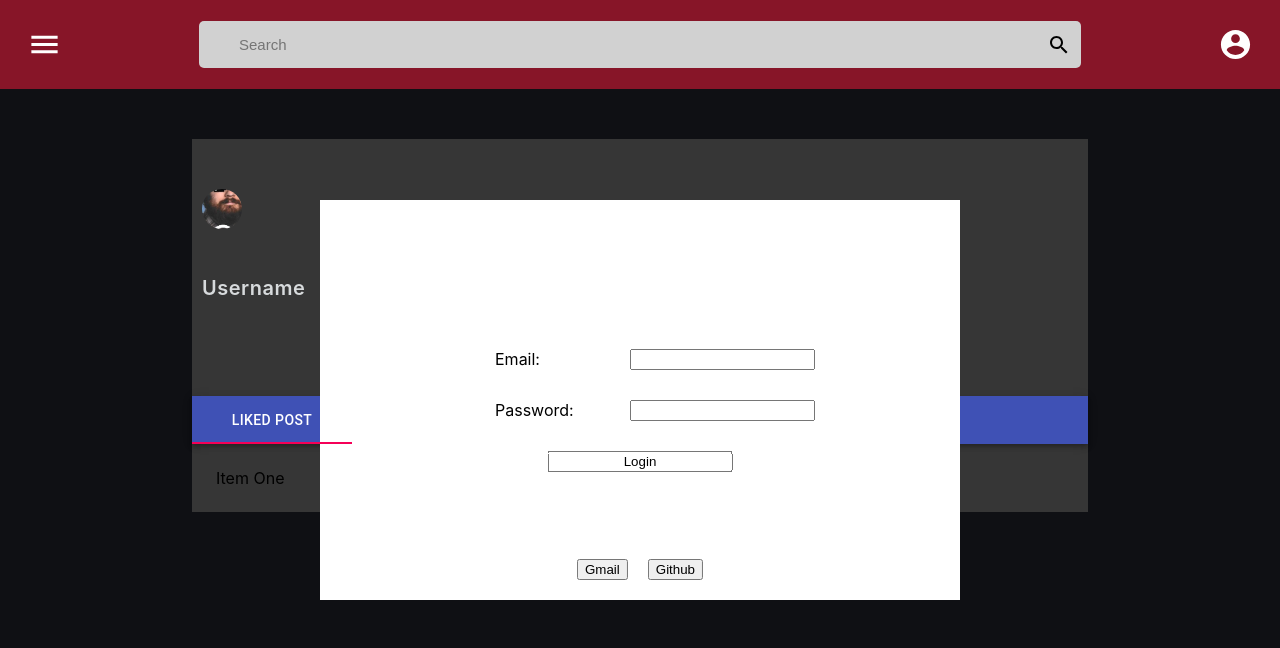
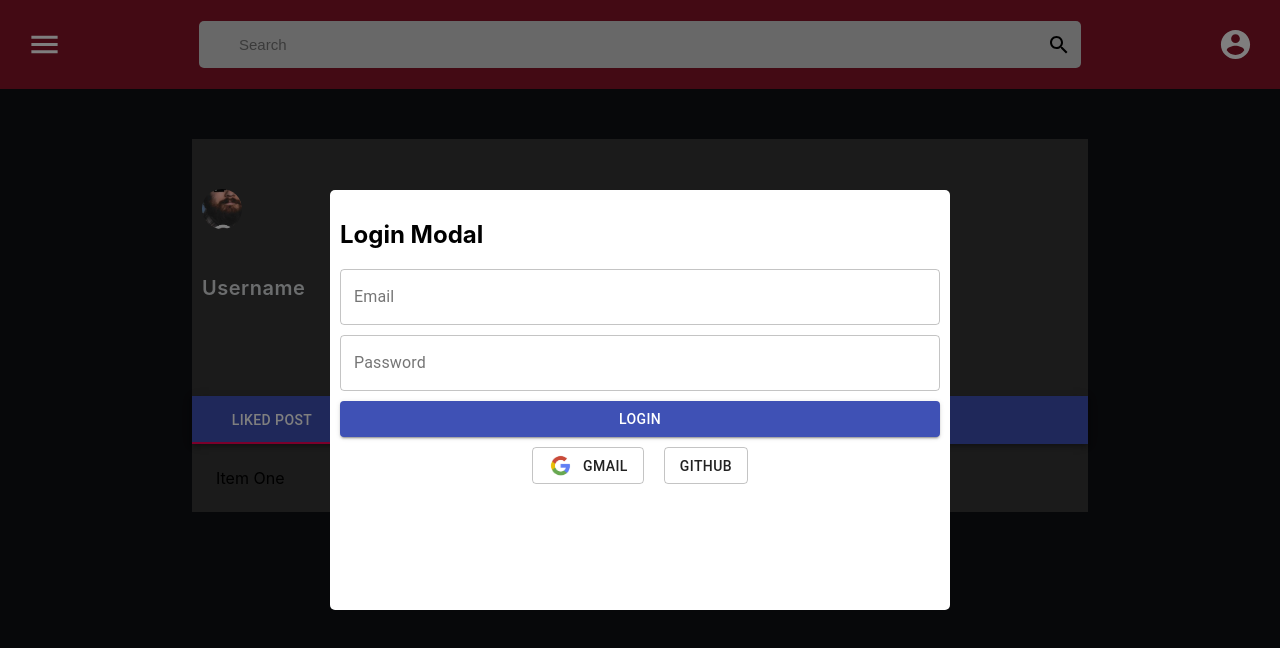
Before and after one commit to FHS-Programming/freddit, a React (Create React App) app: page /profile in a window 1280 px wide. Both pictures are taken after a click on the button 1235 px from the left and 44 px from the top of the page. Shown: the top 648 px of the page. Built offline with nearby package versions, Linux system fonts and the light colour scheme; no server answers.

Commit message:
login modal design

```diff
--- a/src/App.js
+++ b/src/App.js
@@ -26,6 +26,7 @@ function App() {
         <Nav sidebar={toggleSidebar} isLogged={isLogged} />
 
         <Route exact path="/" component={Home} />
+        {/* <Route path="/Post/:id" component={CommentPg}/> */}
         <Route exact path="/profile" >
           <Profile isLogged={isLogged}/>
           </Route>
--- a/src/pages/Home.js
+++ b/src/pages/Home.js
@@ -13,7 +13,6 @@ export default function Home() {
 
   const handleClose = () => {
 	setOpen(false);
-	console.log("hi")
   };
   return (
     <>
--- a/src/pages/login/Login.css
+++ b/src/pages/login/Login.css
@@ -1,49 +1,45 @@
-.login-modal{
-    position: fixed;
-    left:50%;
-    top: 50%;
-    transform: translate(-50%, -50%);
-    background-color: #FFFFFF;
-    height: 50%;
-    width: 50%;
-
+.login-modal {
+  display: flex;
+  align-items: center;
+  justify-content: center;
+}
+.login-modal .modal {
+  background-color: white;
+  outline: none;
+  width: 600px;
+  max-width: 100%;
+  height: 400px;
+  max-height: 100%;
+  margin-left: 20px;
+  margin-right: 20px;
+  border-radius: 5px;
+  padding: 10px;
+}
+.modal .contentM {
+    width: 100%;
+    height: 100%;
+}
+.googleIcon {
+  width: 100%;
+  height: 100%;
+  max-width: 25px;
+  margin-right: 10px;
 }
 
-
-.login-form{
-    position: absolute;
-    left:50%;
-    top:50%;
-    transform: translate(-50%, -50%);
-    width: 50%;
+.login-form {
+  display: flex;
+  flex-direction: column;
+  justify-content: center;
+  width: 100% !important;
+}
+.login-form > * {
+  margin-bottom: 10px !important;
 }
 
-.form-group{
-    padding: 15px;
-    display: flex;
-    width: 100%;
-    align-content: space-between;
+.other-sign-in {
+  justify-content: center;
+  display: flex;
 }
-
-.form-group label{
-    flex: 50%;
+.other-sign-in button {
+  margin: 0 10px;
 }
-
-.form-group input[type="sumbit"]{
-    text-align: center;
-    position: absolute;
-    left: 50%;
-    /* background-color: red; */
-    transform: translate(-50%);
-}
-
-
-.other-sign-in{
-    position: absolute;
-    bottom: 5%;
-    left: 50%;
-    transform: translate(-50%);
-}
-.other-sign-in button{
-    margin: 0 10px;
-}
--- a/src/pages/login/Login.js
+++ b/src/pages/login/Login.js
@@ -2,57 +2,88 @@ import React, { useState } from "react";
 import "./Login.css";
 import IconButton from "@material-ui/core/IconButton";
 import AccountCircleIcon from "@material-ui/icons/AccountCircle";
-import Badge from "@material-ui/core/Badge"
+import Badge from "@material-ui/core/Badge";
 import firebase from "firebase";
+import Modal from "@material-ui/core/Modal";
+import TextField from "@material-ui/core/TextField";
+import Backdrop from "@material-ui/core/Backdrop";
+import Fade from "@material-ui/core/Fade";
+import Button from "@material-ui/core/Button";
+import googleImg from "../../googleLogo.jpg";
 
-
-function LoginModal({gmail}) {
+function LoginModal(props) {
+  const { gmail, openD, loginClose } = props;
   return (
-    <>
-      <div className="login-modal">
-        <form className="login-form">
-          <div className="form-group">
-            <label className="label">Email: </label>
-            <input type="text" name="email" />
+    <Modal
+      className="login-modal"
+      open={openD}
+      aria-labelledby="login-modal"
+      closeAfterTransition
+      BackdropComponent={Backdrop}
+      onClose={loginClose}
+    >
+      <Fade in={openD}>
+        <div className="modal">
+          <div className="contentM">
+          <h2 id="login-modal">Login Modal</h2>
+            <form className="login-form">
+              <TextField
+                type="email"
+                label="Email"
+                variant="outlined"
+                name="email"
+              />
+              <TextField
+                type="password"
+                label="Password"
+                variant="outlined"
+                name="password"
+              />
+              <Button type="sumbit" variant="contained" color="primary">
+                Login
+              </Button>
+            </form>
+            <div className="other-sign-in">
+              <Button onClick={gmail} variant="outlined">
+                <img src={googleImg} alt="G" className="googleIcon" />
+                Gmail
+              </Button>
+              <Button variant="outlined">Github</Button>
+            </div>
           </div>
-          <div className="form-group">
-            <label className="label">Password: </label>
-            <input type="password" name="password" />
-          </div>
-          <div className="form-group">
-            <input type="sumbit" value="Login" />
-          </div>
-        </form>
-        <div className="other-sign-in">
-          <button onClick={gmail}>Gmail</button>
-          <button>Github</button>
         </div>
-      </div>
-    </>
+      </Fade>
+    </Modal>
   );
 }
 
 export default function Login() {
   const [loginModal, setLoginModal] = useState(false);
 
-  const gmail = () =>{
-    var provider =  new firebase.auth.GoogleAuthProvider();
-    firebase.auth().signInWithPopup(provider).then((result)=>{
+  const gmail = () => {
+    var provider = new firebase.auth.GoogleAuthProvider();
+    firebase
+      .auth()
+      .signInWithPopup(provider)
+      .then((result) => {});
+  };
 
-    })
-  }
   const loginClick = () => {
-    return loginModal ? setLoginModal(false) : setLoginModal(true);
+    setLoginModal(true);
   };
+  const loginClose = () => {
+    setLoginModal(false);
+  };
+
   return (
     <>
       <IconButton onClick={loginClick}>
-        <Badge  color="primary" max={99}>
+        <Badge color="primary" max={99}>
           <AccountCircleIcon fontSize="large" />
         </Badge>
       </IconButton>
       <br />
-      {loginModal ? <LoginModal gmail={gmail}/> : null}
+      <LoginModal gmail={gmail} openD={loginModal} loginClose={loginClose} />
 
       {/* <button className="login_button">Log<span className="in_login">out</span></button></> */}
     </>
--- a/src/pages/userprofile/Profile.js
+++ b/src/pages/userprofile/Profile.js
@@ -21,7 +21,10 @@ export default function Profile(props) {
           <div>
             {props.isLogged ? (
               <>
-                <Avatar alt="Remy Sharp" src={props.isLogged.photoURL} />
+                <Avatar
+                  alt={props.isLogged.displayName || "P"}
+                  src={props.isLogged.photoURL}
+                />
                 <h6>{props.isLogged.displayName}</h6>
               </>
             ) : (
```
Also changed, not shown: src/pages/feed/post/Post.js (+15 -15 lines), src/googleLogo.jpg (added), 1 other file (tests, documents, lock files or other folders).
